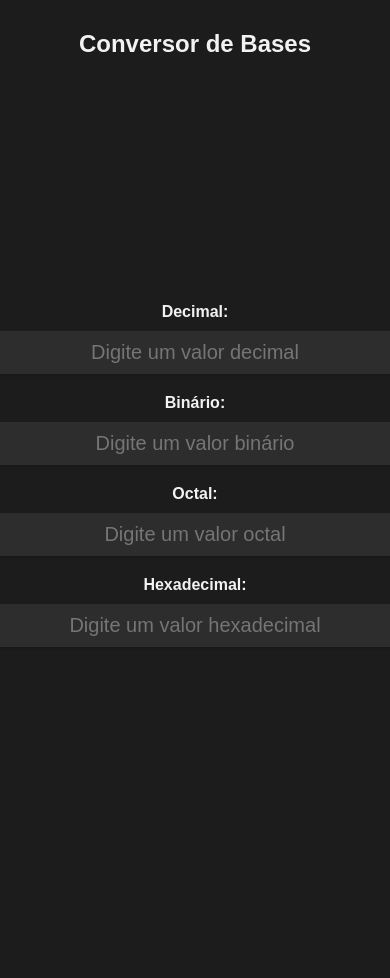
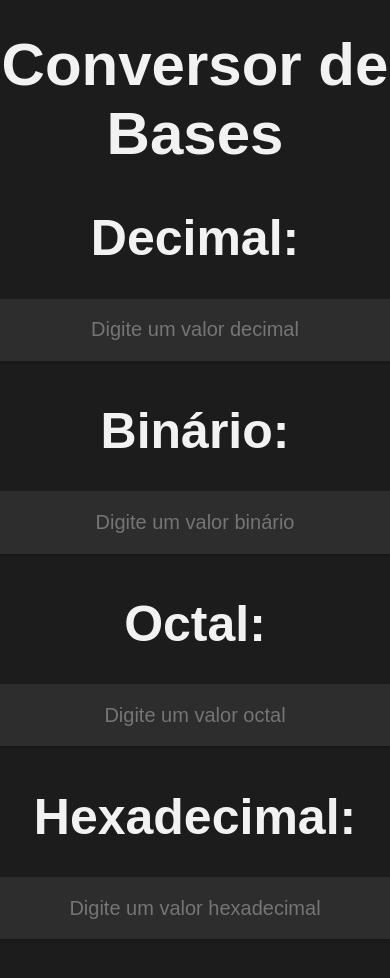
Before and after one commit to Arthur-Batista/conversao, a plain HTML site: page index.html in a window 390 px wide. Before the commit the page ends 922 px from the top, so only its background shows below. Drawn offline with Linux system fonts and the light colour scheme.

Commit message:
corrigir responsividade

```diff
--- a/style.css
+++ b/style.css
@@ -83,7 +83,7 @@ input[type="button"]:hover {
     form {
       display: flex;
       flex-direction: column;
-      justify-content: center;
+      justify-content: space-evenly;
       align-items: center;
       height: 100%;
     }
@@ -92,11 +92,11 @@ input[type="button"]:hover {
       text-align: center;
       margin-top: 30px;
       margin-bottom: 20px;
-      font-size: 24px;
+      font-size: 60px;
     }
 
     label {
-      font-size: 16px;
+      font-size: 50px;
       font-weight: bold;
       margin-bottom: 5px;
     }
@@ -106,6 +106,7 @@ input[type="button"]:hover {
       margin-bottom: 20px;
       padding: 10px;
       width: 100%;
+      height: 5%;
       max-width: 100%;
       text-align: center;
       font-size: 20px;
```
